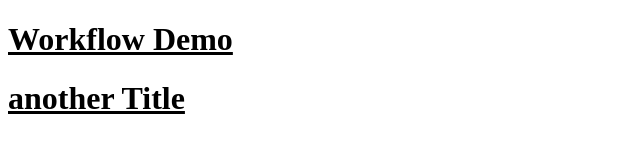
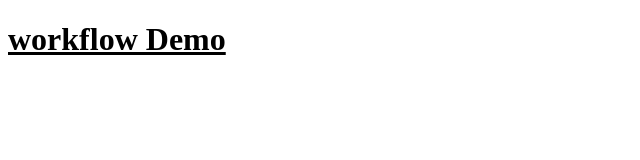
Before and after one commit to themotu/cautious-waffle, a plain HTML site: page index.html in a window 1280 px wide. Shown: the whole page, without its empty margins (0-640 px from the left). Drawn offline with Linux system fonts and the light colour scheme.

Commit message:
Revert "Bad feature"

```diff
--- a/index.html
+++ b/index.html
@@ -13,7 +13,6 @@
 </head>
 
 <body>
-<h1>Workflow Demo</h1>
-<h1>another Title</h1>
+<h1>workflow Demo</h1>
 </body>
 </html>
```
